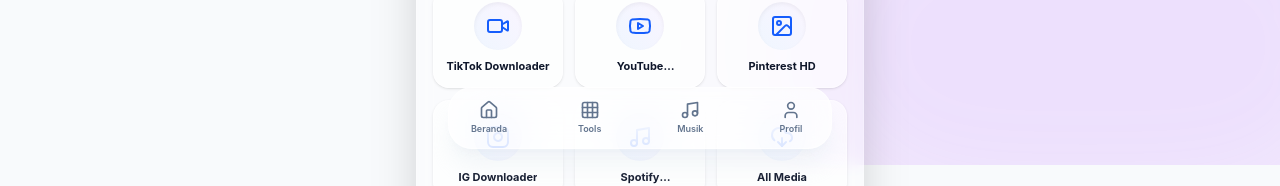
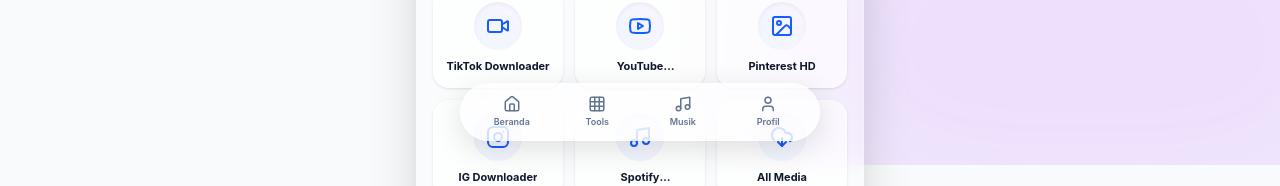
Before and after one commit to sionlimitles-spec/SIRIUNIKA-all-toool, a Next.js app: page / in a window 1280 px wide. Shown: the part 635-821 px from the top of the page. Built offline with nearby package versions, Linux system fonts and the light colour scheme; no server answers.

Commit message:
Update layout.tsx

```diff
--- a/app/layout.tsx
+++ b/app/layout.tsx
@@ -39,8 +39,8 @@
       <head>
         <script dangerouslySetInnerHTML={{ __html: themeScript }} />
       </head>
-      <body className={`${poppins.variable} font-sans antialiased bg-slate-50 text-slate-900 dark:bg-slate-950 dark:text-slate-50 min-h-screen pb-28`}>
-        {/* Background Blobs */}
+      {/* pb-32 (Padding Bottom) memastikan konten tidak tertutup nav bar melayang */}
+      <body className={`${poppins.variable} font-sans antialiased bg-slate-50 text-slate-900 dark:bg-slate-950 dark:text-slate-50 min-h-screen pb-32`}>
         <div className="fixed inset-0 z-[-1] overflow-hidden pointer-events-none">
           <div className="absolute top-[-10%] left-[-10%] w-[50%] h-[50%] rounded-full bg-blue-400/20 dark:bg-blue-900/20 blur-3xl" />
           <div className="absolute bottom-[-10%] right-[-10%] w-[50%] h-[50%] rounded-full bg-purple-400/20 dark:bg-purple-900/20 blur-3xl" />
@@ -52,9 +52,9 @@
 
         <MusicPlayer />
 
-        {/* Floating Bottom Navigation */}
-        <div className="fixed bottom-4 left-1/2 -translate-x-1/2 w-[90%] max-w-sm z-50">
-          <nav className="glass-card bg-white/80 dark:bg-slate-800/80 rounded-full px-2 py-1.5 shadow-2xl flex justify-between items-center">
+        {/* FLOATING BOTTOM NAVIGATION - Diperkecil & Melayang */}
+        <div className="fixed bottom-6 left-1/2 -translate-x-1/2 w-[85%] max-w-[360px] z-50">
+          <nav className="bg-white/70 dark:bg-slate-800/70 backdrop-blur-2xl border border-white/40 dark:border-slate-700/50 rounded-full px-2 py-1.5 shadow-[0_8px_30px_rgb(0,0,0,0.12)] flex justify-around items-center">
             {[
               { name: "Beranda", icon: Home, href: "/" },
               { name: "Tools", icon: Grid, href: "/#tools" },
@@ -63,8 +63,8 @@
             ].map((item) => {
               const Icon = item.icon;
               return (
-                <a key={item.name} href={item.href} className="flex flex-col items-center justify-center w-16 h-12 rounded-full text-slate-500 hover:text-blue-600 hover:bg-blue-50 dark:hover:bg-slate-700/50 dark:text-slate-400 dark:hover:text-blue-400 transition-all">
-                  <Icon className="w-5 h-5" />
+                <a key={item.name} href={item.href} className="flex flex-col items-center justify-center w-14 h-11 rounded-full text-slate-500 hover:text-blue-600 hover:bg-blue-50/50 dark:hover:bg-slate-700/50 dark:text-slate-400 dark:hover:text-blue-400 transition-all">
+                  <Icon className="w-[18px] h-[18px]" />
                   <span className="text-[9px] font-semibold mt-0.5">{item.name}</span>
                 </a>
               );
```
